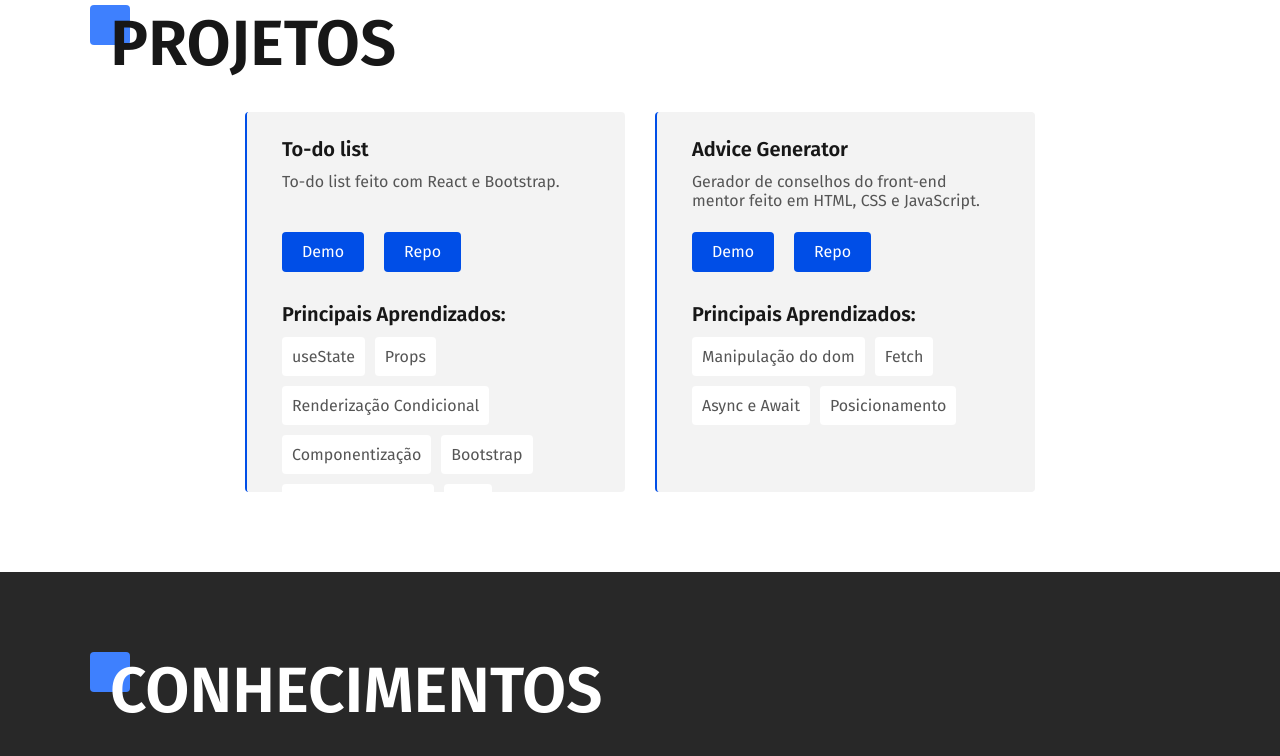
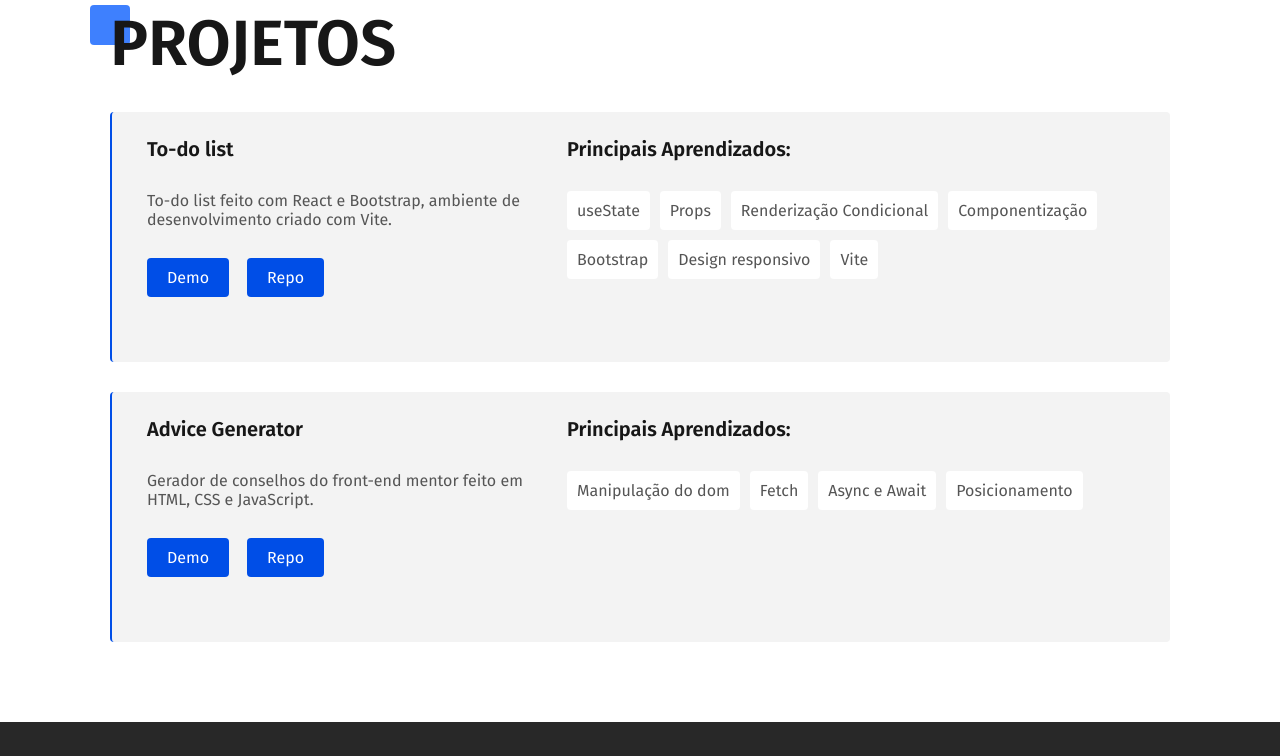
Before and after one commit to mateusdotjs/portfolio-pessoal, a plain HTML site: page index.html in a window 1280 px wide. Shown: the part 1210-1966 px from the top of the page. Drawn offline with Linux system fonts and the light colour scheme.

Commit message:
changed grid layout

```diff
--- a/css/projetos.css
+++ b/css/projetos.css
@@ -5,19 +5,19 @@
 .grid-projetos {
     width: 100%;
     display: grid;
-    grid-template-columns: auto auto;
+    grid-template-columns: auto;
+    grid-template-rows: auto;
     gap: 30px;
     justify-content: center;
 }
 
 .projeto {
-    max-width: 380px;
-    max-height: 380px;
-    overflow-y: scroll;
+    max-width: 100%;
+    min-height: 250px;
     display: grid;
     gap: 10px 20px;
-    grid-template-columns: auto auto auto;
-    grid-template-rows: 25px 50px 60px 25px auto;
+    grid-template-columns: 80px 80px 200px auto;
+    grid-template-rows: repeat(3, auto);
     padding: 25px 35px;
     border-left: 2px solid var(--cor-principal);
     border-radius: 4px;
@@ -25,37 +25,38 @@
     transition: .3s;
 }
 
-.projetos h3 {
-    grid-column: 1/-1;
+.projeto h3 {
+    grid-column: 1/4;
     font-size: 1.25rem;
     color: var(--preto-fonte);
 }
 
-.projetos p {
-    grid-column: 1/-1;
+.projeto p {
+    grid-column: 1/4;
     font-size: 1rem;
     color: var(--descricao-projetos);
 }
 
 .projeto a {
+    grid-row: 3/4;
+    align-self: flex-start;
     color: var(--branco-absoluto);
     justify-self: start;
     text-decoration: none;
     margin-bottom: 20px;
 }
 
-.projetos h4 {
-    grid-column: 1/-1;
+.projeto h4 {
+    grid-row: 1/2;
+    grid-column: 4/5;
     font-size: 1.25rem;
     color: var(--preto-fonte)
 }
 
 .aprendizados {
-    max-width: 100%;
-    grid-column: 1/-1;
-}
-
-.aprendizados ul {
+    grid-row: 2/-1;
+    grid-column: 4/5;
+    align-self: flex-start;
     list-style: none;
     display: flex;
     flex-wrap: wrap;
@@ -69,14 +70,24 @@
     background-color: var(--branco-absoluto);
 }
 
-@media (max-width: 800px) {
+@media (max-width: 1000px) {
     .grid-projetos {
-        grid-template-columns: 1fr;
         justify-items: center;
     }
 
     .projeto {
-        padding: 20px 15px;
+        min-width: 100%;
+        grid-template-columns: 80px 80px auto;
         grid-template-rows: repeat(5, auto);
     }
+
+    .projeto h4 {
+        grid-row: 4/5;
+        grid-column: 1/-1;
+    }
+
+    .aprendizados {
+        grid-row: 5/6;
+        grid-column: 1/-1;
+    }
 }
--- a/index.html
+++ b/index.html
@@ -53,12 +53,11 @@
 
             <div class="projeto esconder">
                 <h3>To-do list</h3>
-                <p>To-do list feito com React e Bootstrap.</p>
+                <p>To-do list feito com React e Bootstrap, ambiente de desenvolvimento criado com Vite.</p>
                 <a href="https://harmonious-semolina-50b543.netlify.app/" target="_blank" class="botao-pequeno">Demo</a>
                 <a href="https://github.com/mateusdotjs/react-todo-list" target="_blank" class="botao-pequeno">Repo</a>
                 <h4>Principais Aprendizados:</h4>
-                <div class="aprendizados">
-                    <ul>
+                <ul class="aprendizados">
                     <li class="aprendizado">useState</li>
                     <li class="aprendizado">Props</li>
                     <li class="aprendizado">Renderização Condicional</li>
@@ -68,7 +67,6 @@
                     <li class="aprendizado">Vite</li>
                 </ul>
             </div>
-            </div>
 
             <div class="projeto esconder">
                 <h3>Advice Generator</h3>
@@ -76,14 +74,12 @@
                 <a href="https://mateusdotjs.github.io/advice-generator/" target="_blank" class="botao-pequeno">Demo</a>
                 <a href="https://github.com/mateusdotjs/advice-generator/" class="botao-pequeno">Repo</a>
                 <h4>Principais Aprendizados:</h4>
-                <div class="aprendizados">
-                    <ul>
+                <ul class="aprendizados">
                     <li class="aprendizado">Manipulação do dom</li>
                     <li class="aprendizado">Fetch</li>
                     <li class="aprendizado">Async e Await</li>
                     <li class="aprendizado">Posicionamento</li>
                 </ul>
-                </div>
             </div>
 
         </div>
```
Lines whose indentation alone changed are shown as unchanged.
